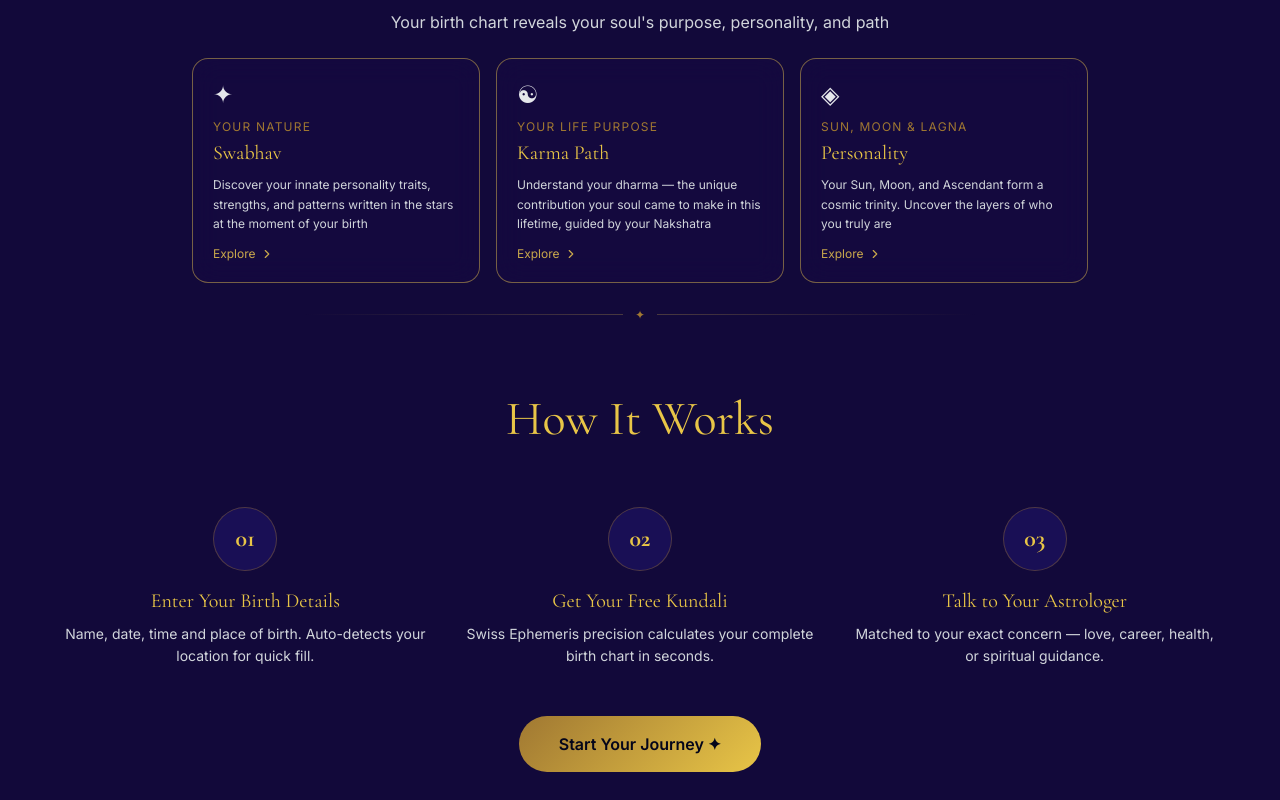
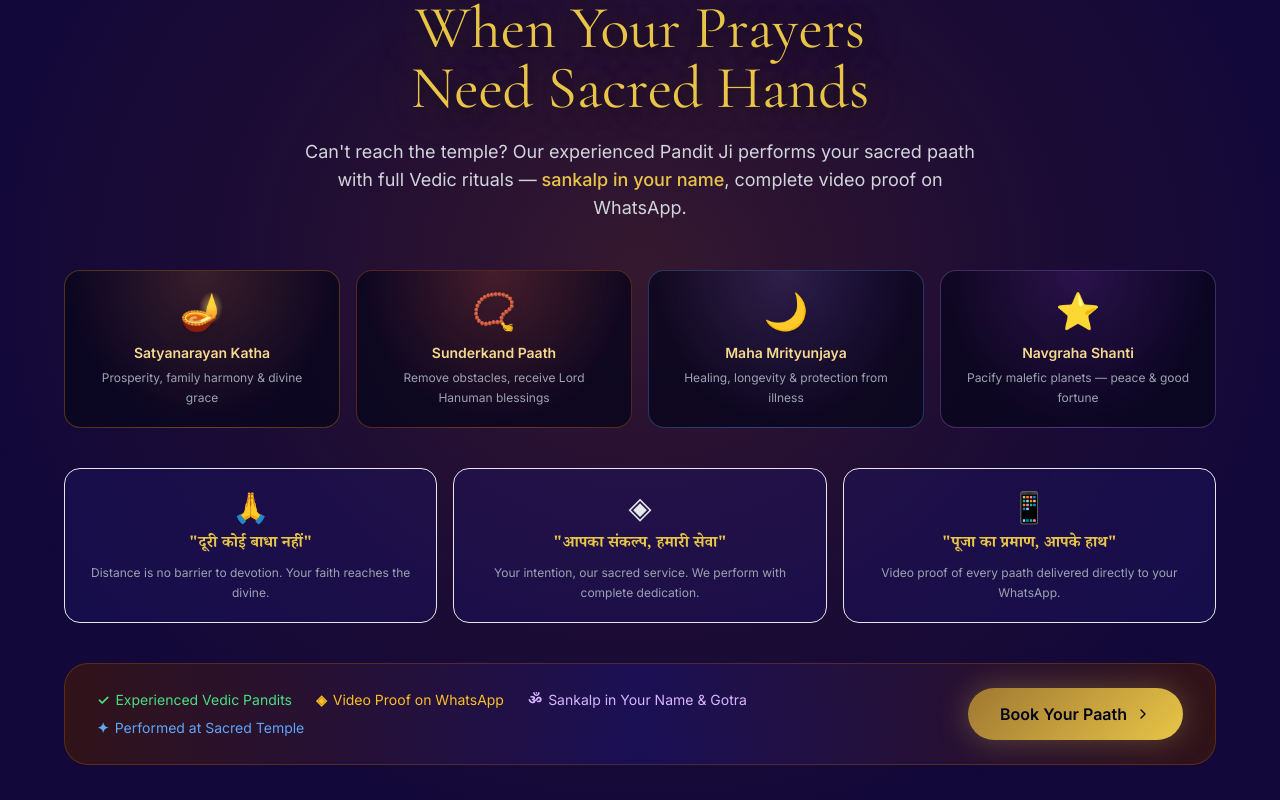
Before and after one commit to professorhemant/astrovyoma, a React (Vite) app in the folder frontend/: page / in a window 1280 px wide. Shown: the part 1460-2260 px from the top of the page. Built offline with nearby package versions, Linux system fonts and the light colour scheme; no server answers; a web font is replaced by a local one.

Commit message:
Add Book Pooja promotional section to homepage
Placed just above the 'What Were You Born For?' section — large serif
headline, 4 paath cards, three Hindi slogans and a trust strip with
'Book Your Paath' CTA linking to /book-pooja.

Co-Authored-By: Claude Sonnet 4.6 <noreply@anthropic.com>

```diff
--- a/frontend/src/pages/HomePage.jsx
+++ b/frontend/src/pages/HomePage.jsx
@@ -466,6 +466,91 @@ export default function HomePage() {
 
         <SectionDivider />
 
+        {/* ── Book Pooja ── */}
+        <section className="py-16 px-4 md:px-8 lg:px-16 relative z-10 overflow-hidden">
+          {/* Sacred amber glow */}
+          <div className="absolute inset-0 pointer-events-none" style={{
+            background: 'radial-gradient(ellipse at 50% 40%, rgba(180,80,10,0.22) 0%, rgba(120,40,5,0.10) 45%, transparent 75%)'
+          }} />
+          <div className="max-w-7xl mx-auto relative">
+
+            {/* Header */}
+            <motion.div initial={{opacity:0,y:24}} whileInView={{opacity:1,y:0}} viewport={{once:true}} className="text-center mb-12">
+              <p className="font-devanagari text-amber-400/80 text-lg mb-3 tracking-wide">ॐ नमः शिवाय · हर हर महादेव</p>
+              <h2 className="font-serif text-4xl md:text-6xl text-gold-400 mb-5 leading-tight"
+                style={{ textShadow:'0 0 50px rgba(201,168,76,0.4), 0 2px 20px rgba(0,0,0,0.8)' }}>
+                When Your Prayers<br className="hidden md:block" /> Need Sacred Hands
+              </h2>
+              <p className="text-gray-300 text-base md:text-lg max-w-2xl mx-auto leading-relaxed">
+                Can't reach the temple? Our experienced Pandit Ji performs your sacred paath with full Vedic rituals —
+                <span className="text-gold-400 font-medium"> sankalp in your name</span>, complete video proof on WhatsApp.
+              </p>
+            </motion.div>
+
+            {/* Pooja cards */}
+            <div className="grid grid-cols-2 md:grid-cols-4 gap-4 mb-10">
+              {[
+                { icon:'🪔', name:'Satyanarayan Katha', desc:'Prosperity, family harmony & divine grace', border:'border-amber-500/30',  glow:'rgba(200,120,0,0.18)'   },
+                { icon:'📿', name:'Sunderkand Paath',   desc:'Remove obstacles, receive Lord Hanuman blessings', border:'border-orange-500/30', glow:'rgba(220,90,10,0.15)'   },
+                { icon:'🌙', name:'Maha Mrityunjaya',   desc:'Healing, longevity & protection from illness',      border:'border-blue-400/30',   glow:'rgba(60,100,220,0.15)'  },
+                { icon:'⭐', name:'Navgraha Shanti',    desc:'Pacify malefic planets — peace & good fortune',     border:'border-purple-400/30', glow:'rgba(140,60,200,0.15)'  },
+              ].map((p, i) => (
+                <motion.div key={p.name}
+                  initial={{opacity:0, y:16}} whileInView={{opacity:1, y:0}} viewport={{once:true}} transition={{delay: i * 0.09}}
+                  className={`relative rounded-2xl border ${p.border} p-5 text-center group hover:scale-[1.03] transition-transform duration-300 cursor-default`}
+                  style={{ background: `radial-gradient(ellipse at 50% 0%, ${p.glow} 0%, rgba(10,6,30,0.85) 70%)` }}>
+                  <div className="text-4xl mb-3 drop-shadow-lg">{p.icon}</div>
+                  <p className="text-gold-300 font-semibold text-sm mb-1.5 leading-snug">{p.name}</p>
+                  <p className="text-gray-400 text-xs leading-relaxed">{p.desc}</p>
+                </motion.div>
+              ))}
+            </div>
+
+            {/* Slogans strip */}
+            <div className="grid md:grid-cols-3 gap-4 mb-10 text-center">
+              {[
+                { heading:'"दूरी कोई बाधा नहीं"',   sub:'Distance is no barrier to devotion. Your faith reaches the divine.',       icon:'🙏' },
+                { heading:'"आपका संकल्प, हमारी सेवा"', sub:'Your intention, our sacred service. We perform with complete dedication.', icon:'◈' },
+                { heading:'"पूजा का प्रमाण, आपके हाथ"', sub:'Video proof of every paath delivered directly to your WhatsApp.',         icon:'📱' },
+              ].map((s, i) => (
+                <motion.div key={s.heading}
+                  initial={{opacity:0, y:12}} whileInView={{opacity:1, y:0}} viewport={{once:true}} transition={{delay: i * 0.1}}
+                  className="bg-cosmic-800/40 border border-white/8 rounded-2xl px-6 py-5">
+                  <div className="text-3xl mb-2">{s.icon}</div>
+                  <p className="font-devanagari text-gold-400 text-base font-semibold mb-1.5">{s.heading}</p>
+                  <p className="text-gray-400 text-xs leading-relaxed">{s.sub}</p>
+                </motion.div>
+              ))}
+            </div>
+
+            {/* Trust badges + CTA */}
+            <motion.div initial={{opacity:0,y:16}} whileInView={{opacity:1,y:0}} viewport={{once:true}}
+              className="flex flex-col md:flex-row items-center justify-between gap-6
+                         bg-gradient-to-r from-amber-950/60 via-cosmic-800/60 to-amber-950/60
+                         border border-amber-600/25 rounded-3xl px-8 py-6">
+              <div className="flex flex-wrap justify-center md:justify-start gap-x-6 gap-y-2">
+                {[
+                  { icon:'✓', text:'Experienced Vedic Pandits',   cls:'text-green-400'  },
+                  { icon:'◈', text:'Video Proof on WhatsApp',      cls:'text-amber-400'  },
+                  { icon:'ॐ', text:'Sankalp in Your Name & Gotra', cls:'text-purple-300' },
+                  { icon:'✦', text:'Performed at Sacred Temple',   cls:'text-blue-400'   },
+                ].map(u => (
+                  <span key={u.text} className={`flex items-center gap-1.5 text-sm ${u.cls}`}>
+                    <span className="font-bold">{u.icon}</span>{u.text}
+                  </span>
+                ))}
+              </div>
+              <Link to="/book-pooja"
+                className="btn-gold px-8 py-3.5 text-base font-semibold whitespace-nowrap flex items-center gap-2 shrink-0 shadow-[0_0_30px_rgba(201,168,76,0.35)]">
+                Book Your Paath <ChevronRight className="w-4 h-4" />
+              </Link>
+            </motion.div>
+
+          </div>
+        </section>
+
+        <SectionDivider />
+
         {/* The AI chat preview that sat here moved to components/AiChatPreview.jsx.
             The real chat is a page of its own at /chat, reached from the navbar,
             the floating button and the dashboard. Drop the band back on any page
```
